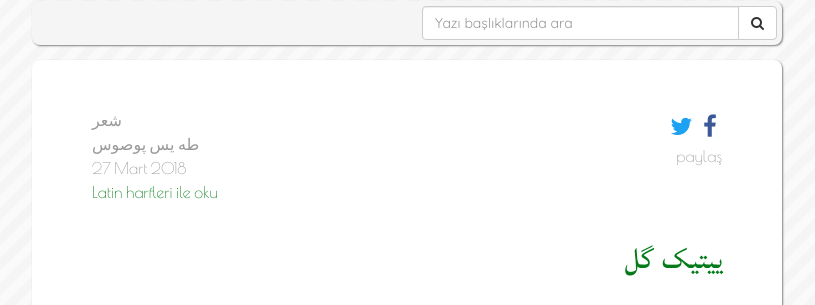
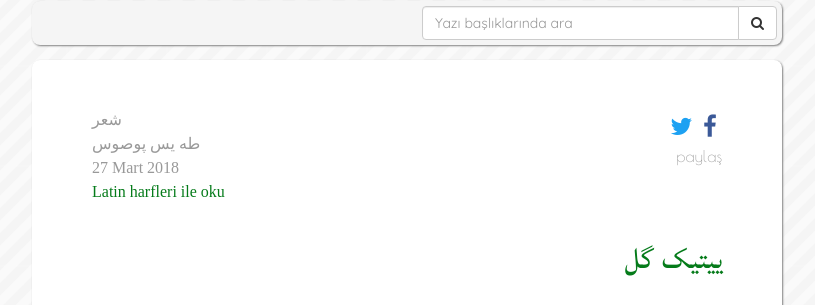
Before and after one commit to muhammedaydogdu/muhammedaydogdu.github.io, a Jekyll site: the page built from _posts/2018-03-27-yitik-gul-os.md, in a window 1280 px wide. Shown: the part 134-439 px from the top of the page, without its empty margins (233-1048 px from the left). Built offline with Jekyll 4.4.1, drawn with Linux system fonts in a browser that asks for light colours; some web fonts are replaced.

Commit message:
Update os.html

```diff
--- a/_layouts/os.html
+++ b/_layouts/os.html
@@ -24,7 +24,7 @@
           <div class="jumbotron post">
             <div class="row data">
               <div class="col-xs-6">
-                <p>
+                <p style="font-family: Aref Ruqaa">
                   {% if page.type != "w" %}
                     {{ page.type }}<br>
                   {% endif %}
```
